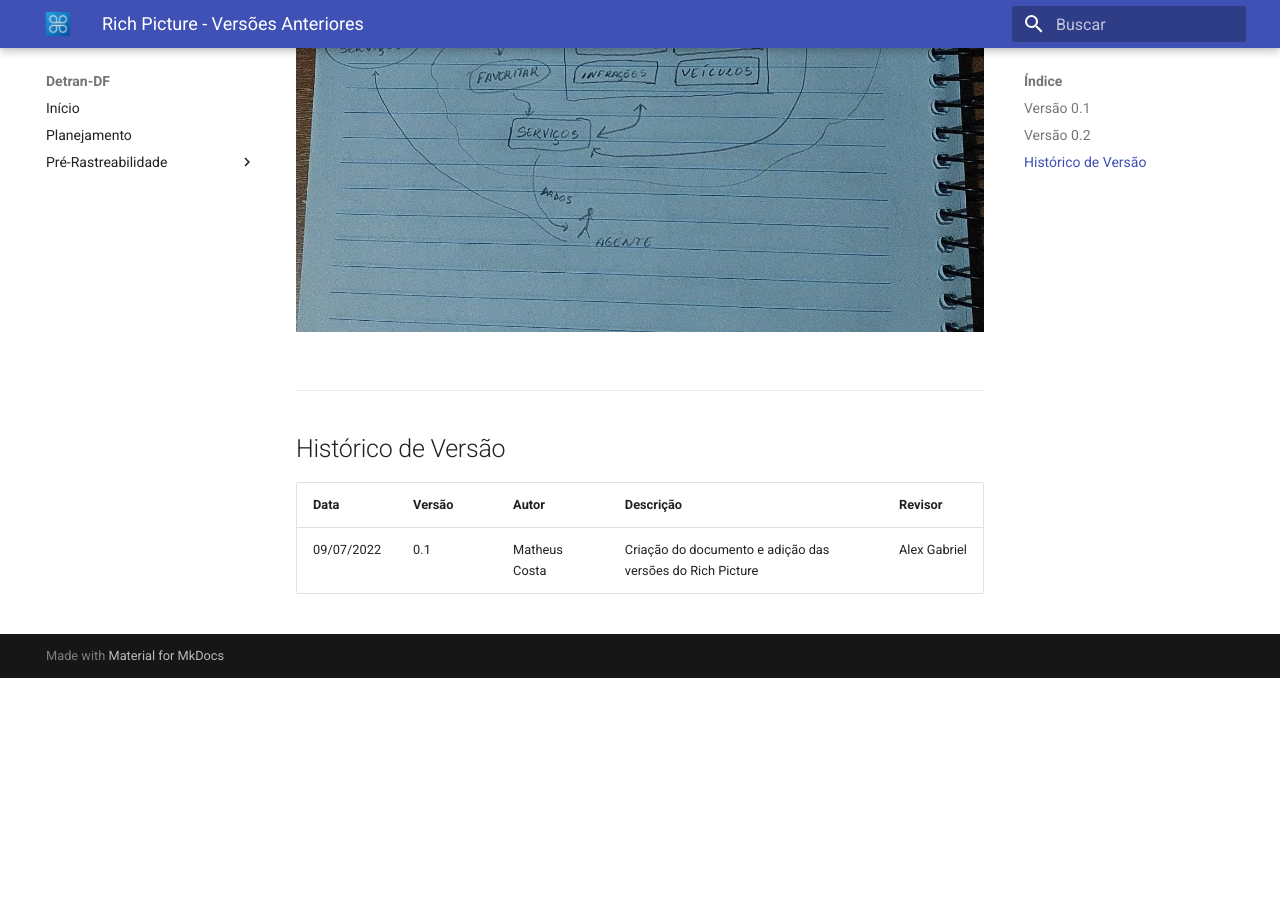
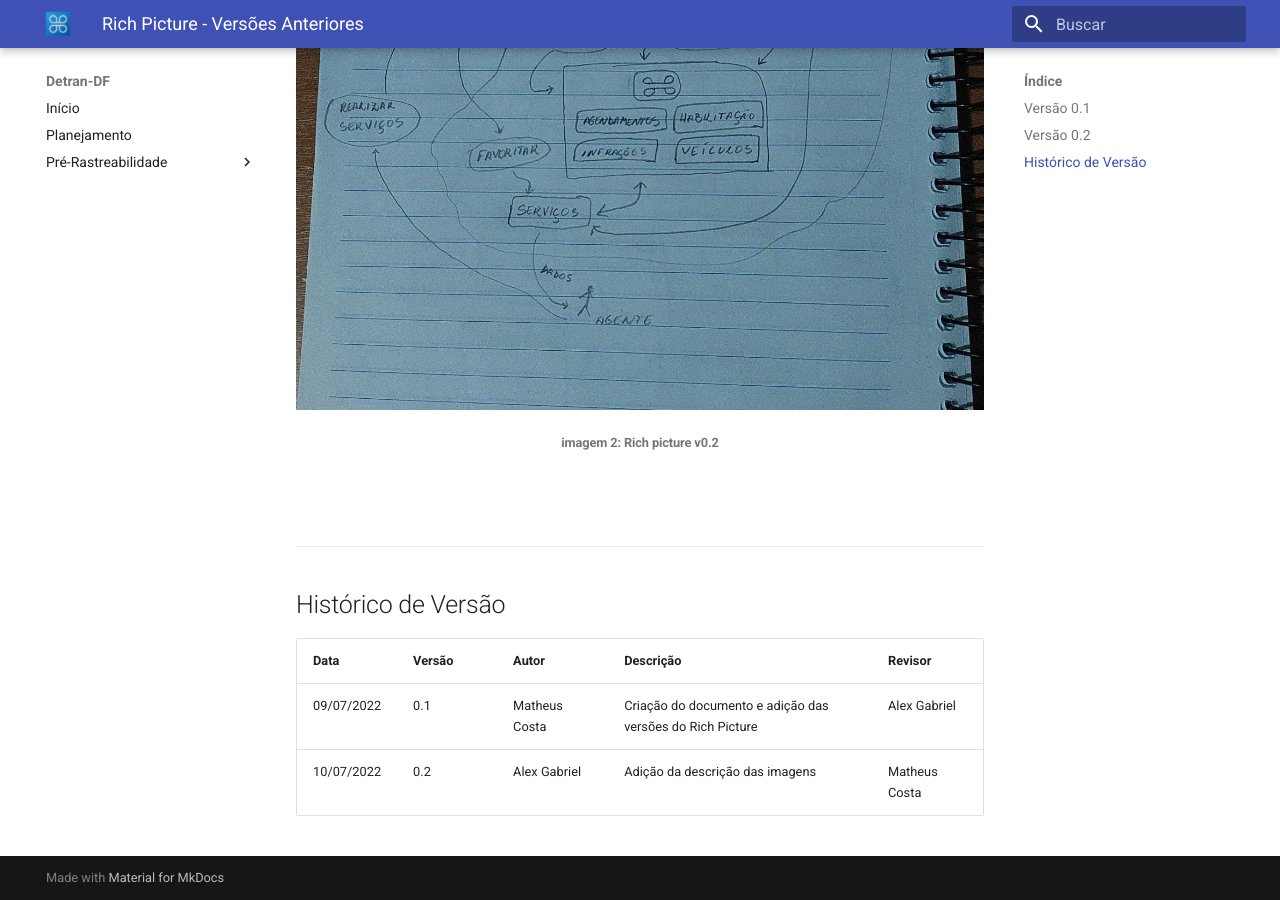
Before and after one commit to Requisitos-de-Software/2022.1-DetranDF, an MkDocs documentation site: the page built from docs/prerastreabilidade/richPicture/versoesRichPicture/outrasVersoes.md, in a window 1280 px wide and 900 px high, scrolled down 1137 px. Built offline with MkDocs 1.6.1 and Material for MkDocs 9.7.7, drawn with Linux system fonts in a browser that asks for light colours; before the commit the page ends 1815 px from its top, so only the background shows below that; some of the changed text lies outside the part shown.

Commit message:
adição da descrição de imagem

```diff
--- a/docs/prerastreabilidade/richPicture/versoesRichPicture/outrasVersoes.md
+++ b/docs/prerastreabilidade/richPicture/versoesRichPicture/outrasVersoes.md
@@ -3,10 +3,12 @@
 
 ## Versão 0.1
 <img src="\images\richpictures\richpictureM.jpeg"/>
+<h6 align = "center">imagem 1: Rich picture v0.1</h6>
 <br></br>
 
 ## Versão 0.2
 <img src="\images\richpictures\richpictureM2.jpeg"/>
+<h6 align = "center">imagem 2: Rich picture v0.2</h6>
 <br></br>
 
 
@@ -16,3 +18,4 @@
 | Data | Versão | Autor | Descrição | Revisor |
 | ---- | ---- | ---- | ---- | ---- |
 | 09/07/2022 | 0.1 | Matheus Costa | Criação do documento e adição das versões do Rich Picture | Alex Gabriel |
+| 10/07/2022 | 0.2 | Alex Gabriel | Adição da descrição das imagens | Matheus Costa  |
```
Also changed, not shown: docs/prerastreabilidade/richPicture/richpicture.md (+3 -1 lines).
